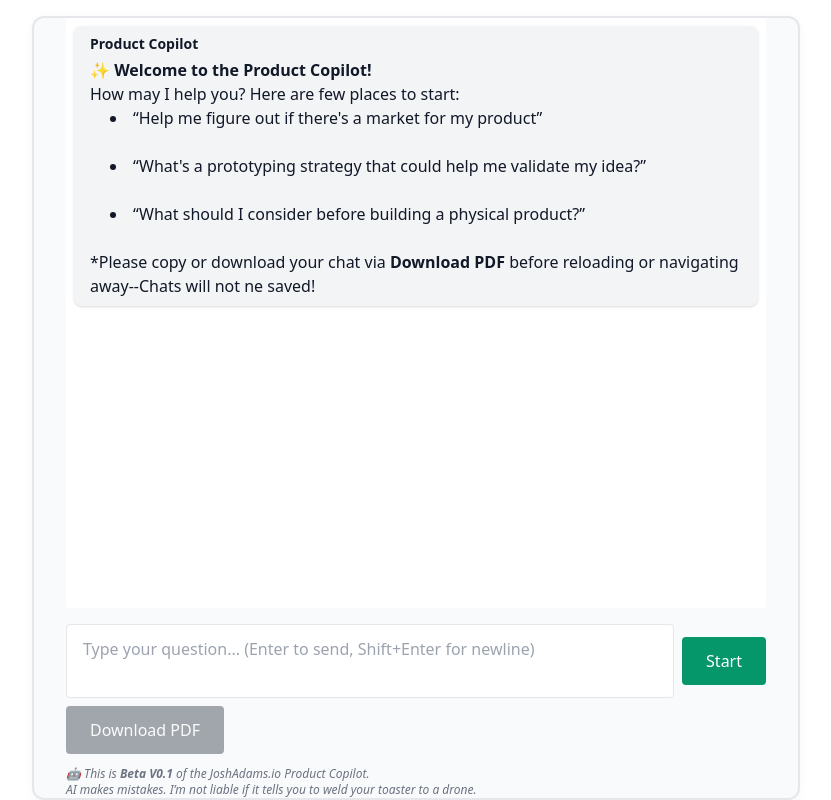
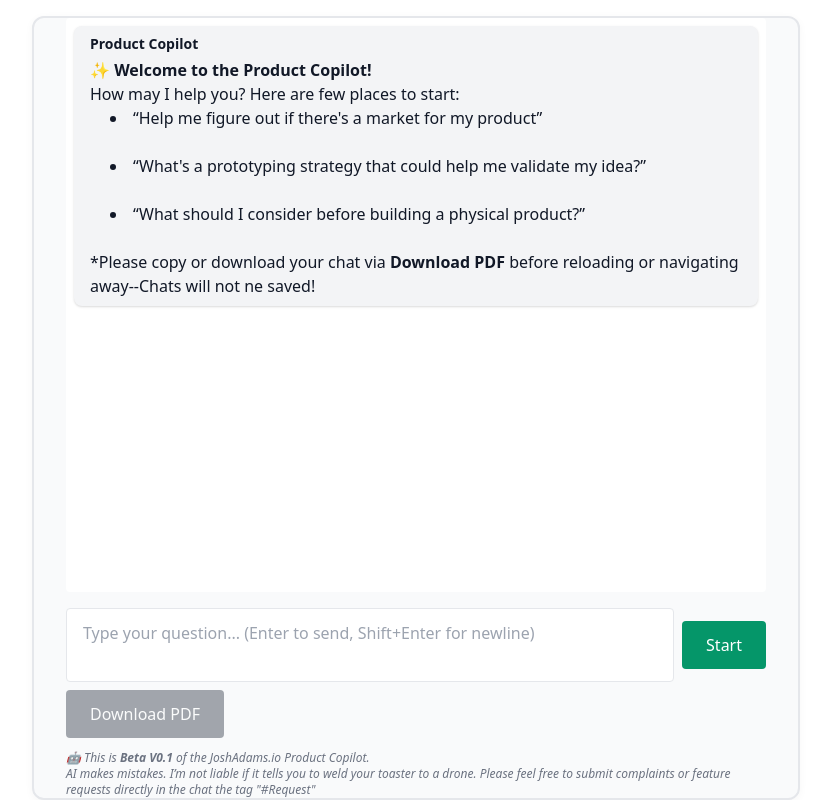
Before and after one commit to JoshAdamsio/product-dev-chat, a website: page index.html in a window 1280 px wide. Shown: the whole page, without its empty margins (224-1055 px from the left). Drawn offline with nearby package versions, Linux system fonts and the light colour scheme.

Commit message:
Update index.html

```diff
--- a/index.html
+++ b/index.html
@@ -71,6 +71,7 @@
       <p class="text-xs text-center sm:text-left italic text-gray-500 mt-1">
         🤖 This is <strong>Beta V0.1</strong> of the JoshAdams.io Product Copilot.<br>
         AI makes mistakes. I’m not liable if it tells you to weld your toaster to a drone.
+        Please feel free to submit complaints or feature requests directly in the chat the tag "#Request"
       </p>
     </form>
 
```
